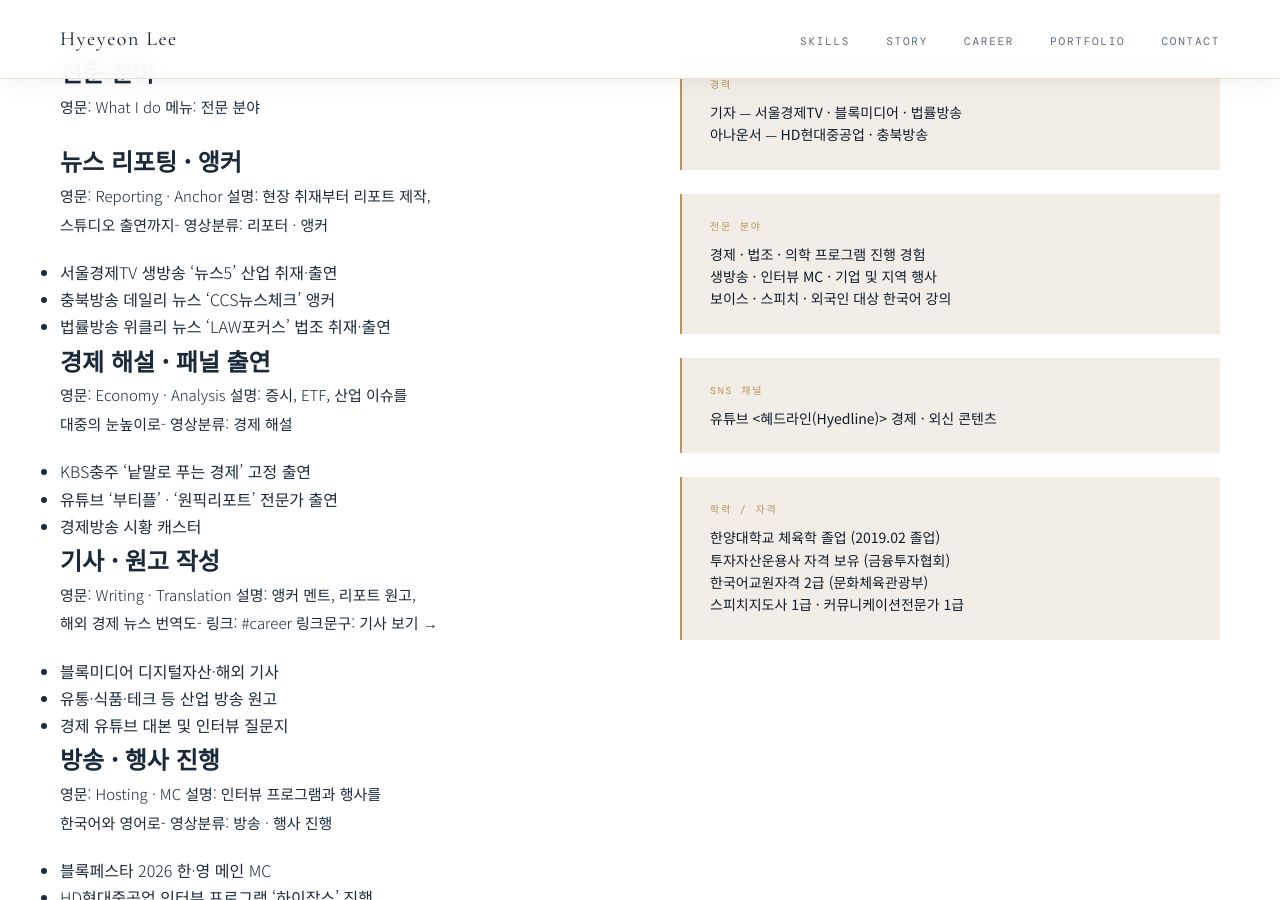
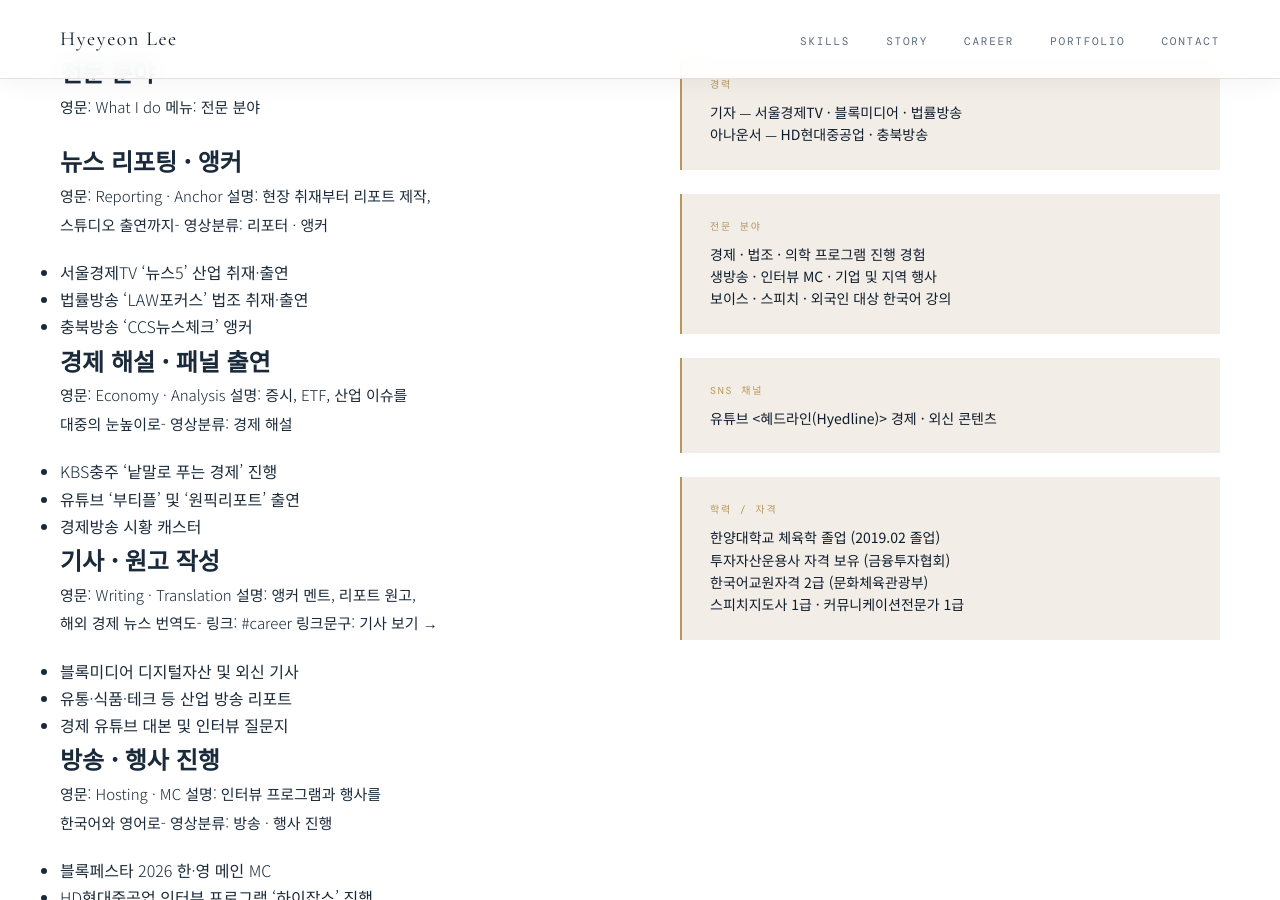
Before and after one commit to annhylee/annhylee.github.io, a Jekyll site: the page built from content/services.md, in a window 1280 px wide and 900 px high, scrolled down 1922 px. Built offline with Jekyll 4.4.1, drawn with Linux system fonts in a browser that asks for light colours; some web fonts are replaced; our own code applies the rules of GitHub Pages for plain Markdown files; some of the changed text lies outside the part shown.

Commit message:
Update services.md

```diff
--- a/content/services.md
+++ b/content/services.md
@@ -15,16 +15,16 @@
 영문: Reporting · Anchor
 설명: 현장 취재부터 리포트 제작,<br>스튜디오 출연까지-
 영상분류: 리포터 · 앵커
-- 서울경제TV 생방송 '뉴스5' 산업 취재·출연
-- 충북방송 데일리 뉴스 'CCS뉴스체크' 앵커
-- 법률방송 위클리 뉴스 'LAW포커스' 법조 취재·출연
+- 서울경제TV '뉴스5' 산업 취재·출연
+- 법률방송 'LAW포커스' 법조 취재·출연
+- 충북방송 'CCS뉴스체크' 앵커
 
 ## 경제 해설 · 패널 출연
 영문: Economy · Analysis
 설명: 증시, ETF, 산업 이슈를<br>대중의 눈높이로-
 영상분류: 경제 해설
-- KBS충주 '낱말로 푸는 경제' 고정 출연
-- 유튜브 '부티플' · '원픽리포트' 전문가 출연
+- KBS충주 '낱말로 푸는 경제' 진행
+- 유튜브 '부티플' 및 '원픽리포트' 출연
 - 경제방송 시황 캐스터
 
 ## 기사 · 원고 작성
@@ -32,8 +32,8 @@
 설명: 앵커 멘트, 리포트 원고,<br>해외 경제 뉴스 번역도-
 링크: #career
 링크문구: 기사 보기 →
-- 블록미디어 디지털자산·해외 기사
-- 유통·식품·테크 등 산업 방송 원고
+- 블록미디어 디지털자산 및 외신 기사
+- 유통·식품·테크 등 산업 방송 리포트
 - 경제 유튜브 대본 및 인터뷰 질문지
 
 ## 방송 · 행사 진행
@@ -42,7 +42,7 @@
 영상분류: 방송 · 행사 진행
 - 블록페스타 2026 한·영 메인 MC
 - HD현대중공업 인터뷰 프로그램 '하이잡스' 진행
-- 법률방송 의학 정보 프로그램 '바이러스 깨기' 진행
+- 법률방송 의학정보 프로그램 '바이러스 깨기' 진행
 
 ## 내레이션 · 성우
 영문: Voice
```
